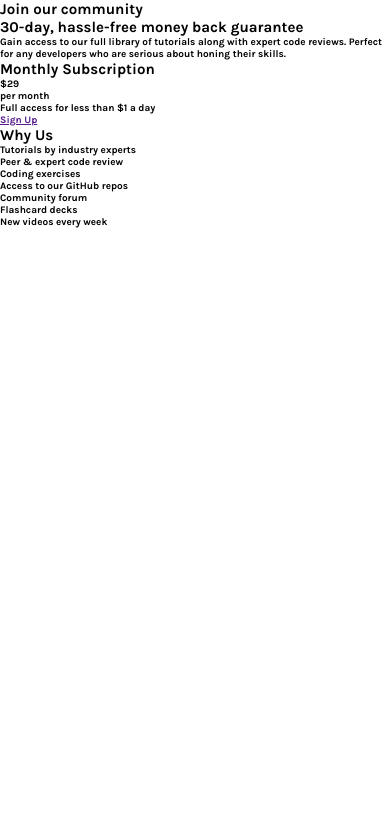
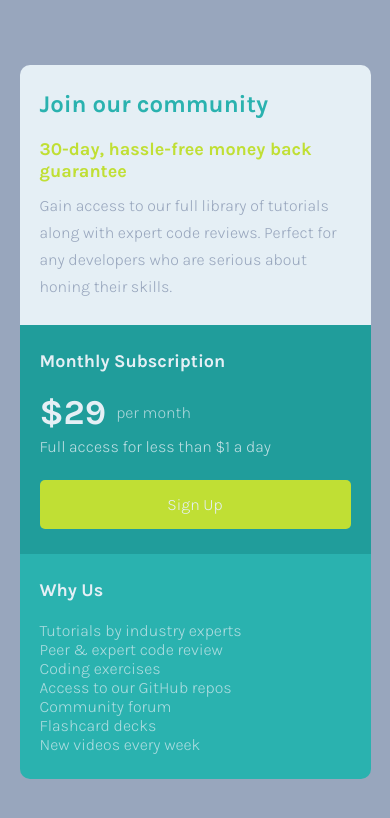
Before and after one commit to anonggentlegentle/Single-price-grid-component, a website: page index.html in a window 390 px wide. Drawn offline with Linux system fonts and the light colour scheme.

Commit message:
Add styles and responsiveness

```diff
--- a/css/style.scss
+++ b/css/style.scss
@@ -1,3 +1,11 @@
+$color-cyan: hsl(179, 62%, 43%);
+$color-yellow: hsl(71, 73%, 54%);
+$color-grey-light: hsl(204, 43%, 93%);
+$color-grey-blue: hsl(218, 22%, 67%);
+
+$bp-1: 43.75em; // 700px;
+$bp-2: 31.25em; // 500px;
+
 *,
 *::after,
 *::before {
@@ -17,6 +25,11 @@ body {
   margin: 0;
   padding: 0;
   font-family: "Karla", sans-serif;
+  background-color: $color-grey-blue;
+  font-size: 1.6rem;
+
+  display: grid;
+  place-items: center;
 }
 
 img,
@@ -26,3 +39,124 @@ video {
   display: block;
   width: 100%;
 }
+
+.container {
+  width: 90%;
+  max-width: 70rem;
+  border-radius: 1rem;
+  overflow: hidden;
+
+  display: grid;
+  grid-template-columns: repeat(2, 1fr);
+
+  @media only screen and (max-width: $bp-2) {
+    grid-template-columns: repeat(1, 1fr);
+    margin: 1rem;
+  }
+
+  &__section {
+    &--1 {
+      background-color: $color-grey-light;
+
+      grid-column: 1 / -1;
+
+      display: flex;
+      flex-direction: column;
+      row-gap: 1rem;
+    }
+
+    &--2 {
+      background-color: hsl(179, 66%, 37%);
+      color: $color-grey-light;
+
+      display: flex;
+      flex-direction: column;
+      row-gap: 2rem;
+    }
+
+    &--3 {
+      background-color: $color-cyan;
+      color: $color-grey-light;
+
+      display: flex;
+      flex-direction: column;
+      row-gap: 2rem;
+    }
+  }
+
+  &__price-box {
+    display: flex;
+    flex-direction: column;
+  }
+
+  &__price-amount {
+    display: flex;
+    column-gap: 1rem;
+    align-items: center;
+  }
+
+  &__price {
+    font-size: 3.5rem;
+    font-weight: 700;
+  }
+
+  &__month {
+    opacity: 0.7;
+    font-weight: 400;
+  }
+
+  &__text {
+    line-height: 1.7;
+    color: $color-grey-blue;
+    font-weight: 400;
+
+    &--white {
+      color: $color-grey-light;
+      opacity: 0.8;
+    }
+  }
+
+  &__btn:link,
+  &__btn:visited {
+    background-color: $color-yellow;
+    text-decoration: none;
+    color: $color-grey-light;
+    border-radius: 0.5rem;
+    padding: 1.5rem 4rem;
+    text-align: center;
+    transition: all 0.2s;
+  }
+
+  &__btn:hover,
+  &__btn:active {
+    opacity: 0.65;
+  }
+
+  &__list {
+    list-style: none;
+    opacity: 0.7;
+  }
+}
+
+.heading-1 {
+  color: $color-cyan;
+  margin-bottom: 1rem;
+  font: 700;
+}
+
+.heading-2 {
+  font-weight: 700;
+  font-size: 1.8rem;
+
+  &--yellow {
+    color: $color-yellow;
+  }
+}
+
+.padding {
+  padding: 4rem;
+
+  @media only screen and (max-width: $bp-1) {
+    padding: 2.5rem 2rem;
+  }
+}
--- a/index.html
+++ b/index.html
@@ -13,18 +13,17 @@
     />
 
     <title>Frontend Mentor | Single Price Grid Component</title>
-
     <link rel="preconnect" href="https://fonts.googleapis.com" />
     <link rel="preconnect" href="https://fonts.gstatic.com" crossorigin />
     <link
-      href="https://fonts.googleapis.com/css2?family=Karla:ital,wght@0,700;1,400&display=swap"
+      href="https://fonts.googleapis.com/css2?family=Karla:ital,wght@0,300;0,700;1,400&display=swap"
       rel="stylesheet"
     />
     <link rel="stylesheet" href="css/style.css" />
   </head>
   <body>
     <main class="container">
-      <section class="container__section container__section--1">
+      <section class="container__section container__section--1 padding">
         <h1 class="heading-1">Join our community</h1>
         <h2 class="heading-2 heading-2--yellow">
           30-day, hassle-free money back guarantee
@@ -36,17 +35,22 @@
         </p>
       </section>
 
-      <section class="container__section container__section--2">
+      <section class="container__section container__section--2 padding">
         <h2 class="heading-2">Monthly Subscription</h2>
         <div class="container__price-box">
-          <p class="container__price">&dollar;29</p>
-          <p class="container__month">per month</p>
+          <div class="container__price-amount">
+            <p class="container__price">&dollar;29</p>
+            <p class="container__month">per month</p>
+          </div>
+          <p class="container__text container__text--white">
+            Full access for less than &dollar;1 a day
+          </p>
         </div>
-        <p class="container__text">Full access for less than &dollar;1 a day</p>
+
         <a href="" class="container__btn">Sign Up</a>
       </section>
 
-      <section class="container__section container__section--3">
+      <section class="container__section container__section--3 padding">
         <h2 class="heading-2">Why Us</h2>
         <ul class="container__list">
           <li class="container__item">Tutorials by industry experts</li>
```
Also changed, not shown: css/style.css, 1 other file.
